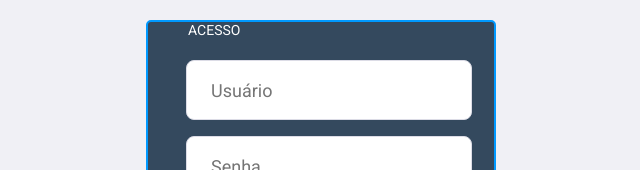
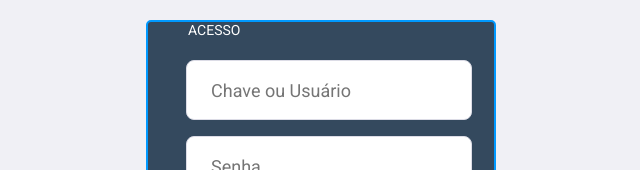
Before and after one commit to boechat1987/front-rjnf, a React (Create React App) app: page / in a window 1280 px wide. Shown: the top 170 px of the page, without its empty margins (319-959 px from the left). Built offline with nearby package versions, Linux system fonts and the light colour scheme; no server answers.

Commit message:
macetito para logar pela chave

```diff
--- a/src/screens/Home/index.js
+++ b/src/screens/Home/index.js
@@ -185,7 +185,7 @@ try {//oldestprog que vai na principal
     return [];
   return array.slice(0, n);
 };
-console.log(first(isTodayTransport))
+
 /* console.log(showUserProgram); */
   let sunday = null; let monday = null; let tuesday = null;
   let wednesday = null; let thusday = null; let friday = null; let saturday = null;
--- a/src/screens/Signin/index.js
+++ b/src/screens/Signin/index.js
@@ -166,7 +166,7 @@ function loginReducer(state, action) {
               <p>ACESSO</p>
               <input
                 type='text'
-                placeholder='Usuário'
+                placeholder='Chave ou Usuário'
                 value={username}
                 onChange={(e) =>
                   dispatch({
```
